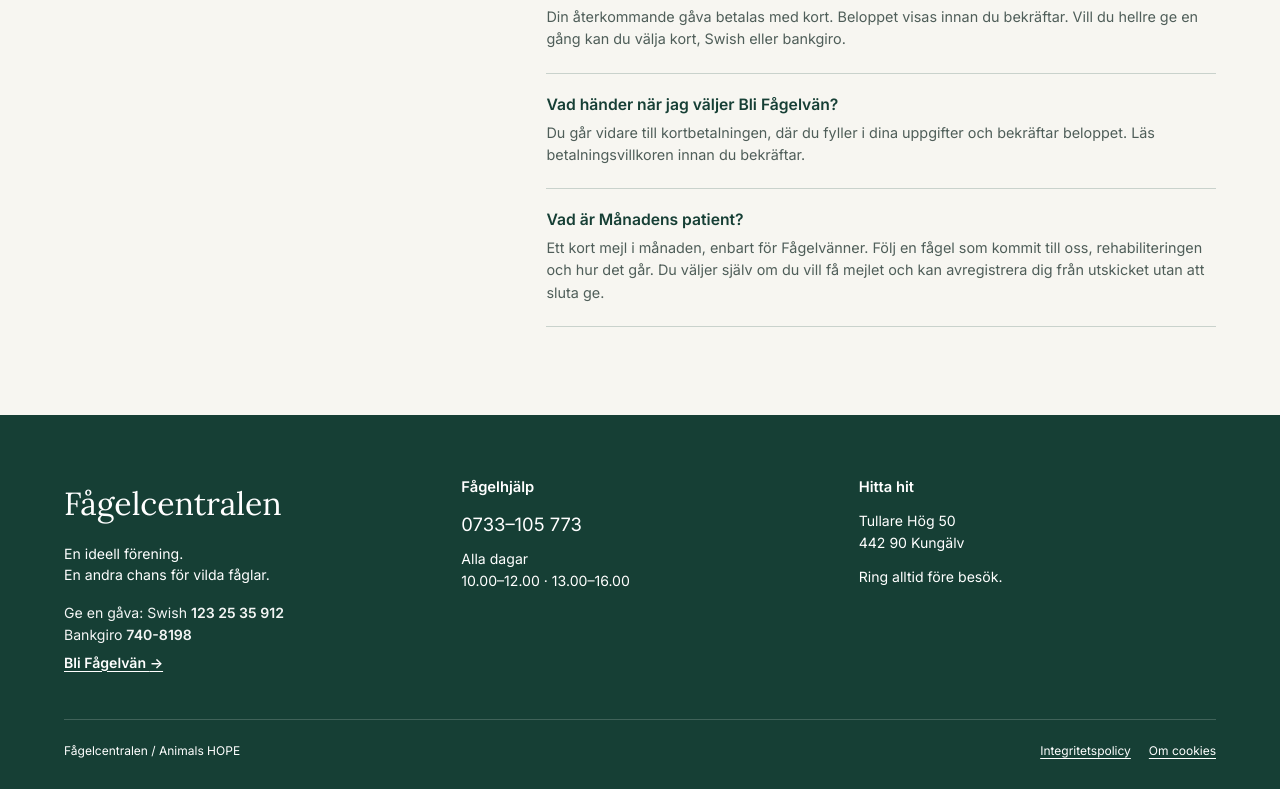
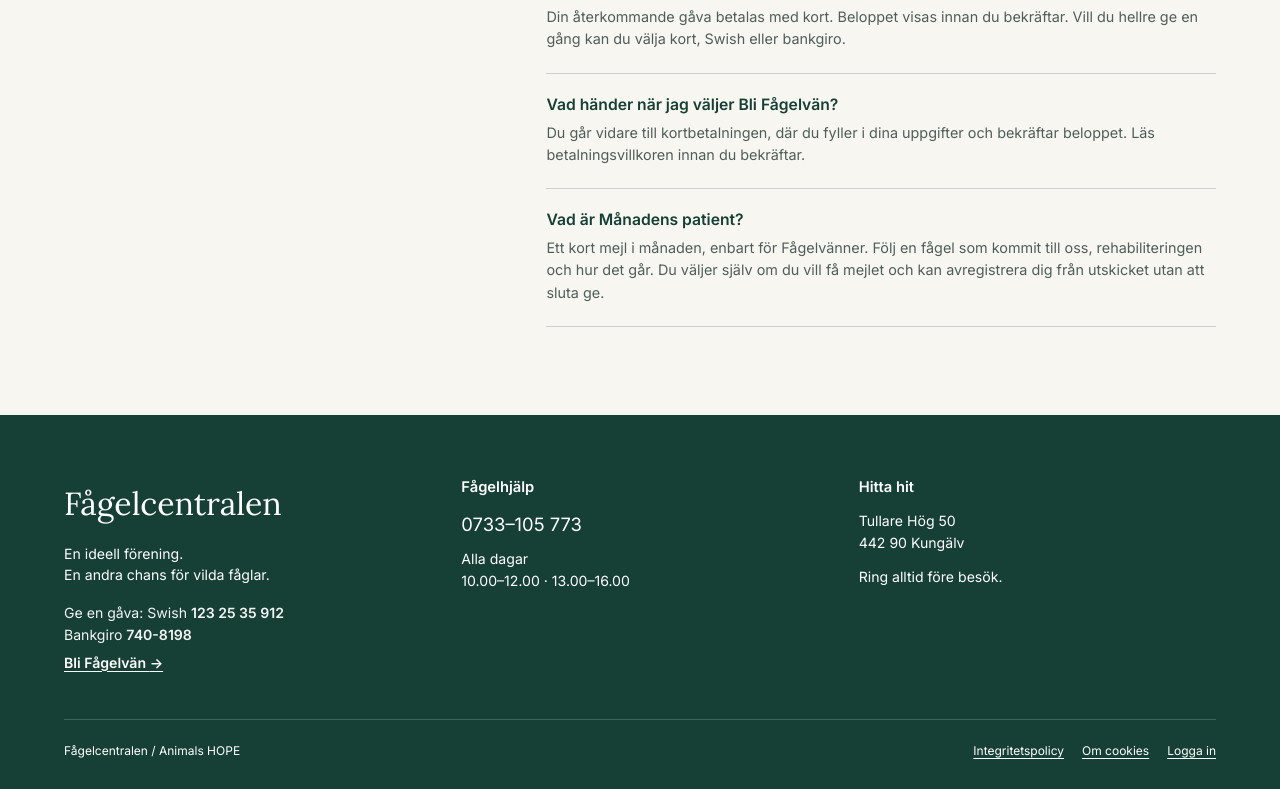
Before and after one commit to Isamod/fagelcentralen, a plain HTML site: page bli-fagelvan.html in a window 1280 px wide. Shown: the part 2879-3668 px from the top of the page. Drawn offline with Linux system fonts and the light colour scheme.

Commit message:
Länk till inloggning för föreningen i sidfoten
Co-Authored-By: Claude Opus 5.5 <noreply@anthropic.com>
Claude-Session: https://claude.ai/code/session_01U5SeNDBD4Trq7bMBd8KWkv

```diff
--- a/bli-fagelvan.html
+++ b/bli-fagelvan.html
@@ -237,6 +237,7 @@
         <nav aria-label="Juridiskt">
           <a href="#">Integritetspolicy</a>
           <a href="#">Om cookies</a>
+          <a href="admin/index.html">Logga in</a>
         </nav>
       </div>
     </div>
```
Also changed, not shown: hjalp-en-fagel.html (+1 -0 lines), index.html (+1 -0 lines), nyhet.html (+1 -0 lines), nyheter.html (+1 -0 lines), om-oss.html (+1 -0 lines), stod-oss.html (+1 -0 lines), tack.html (+1 -0 lines), volontar.html (+1 -0 lines).
